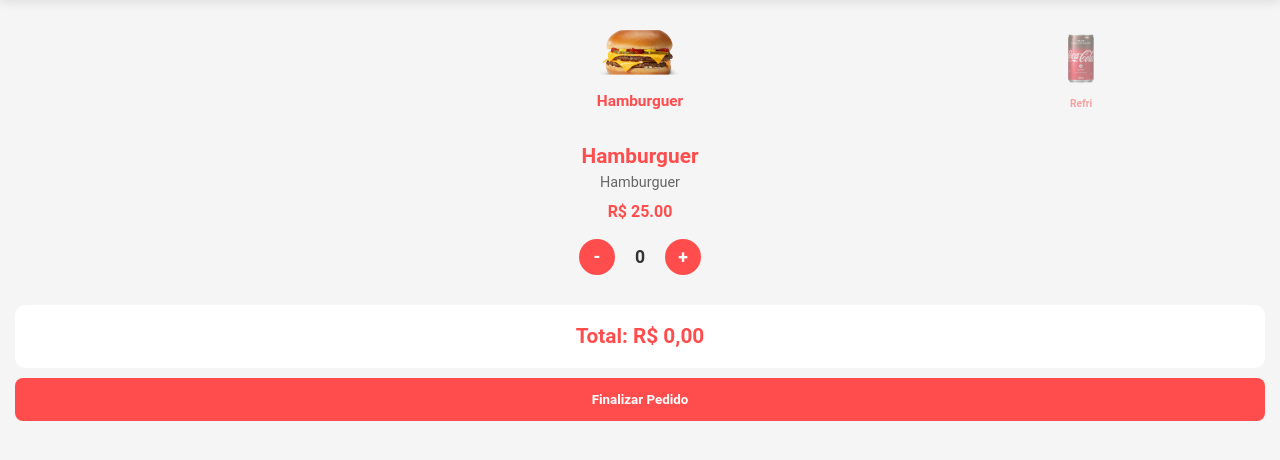
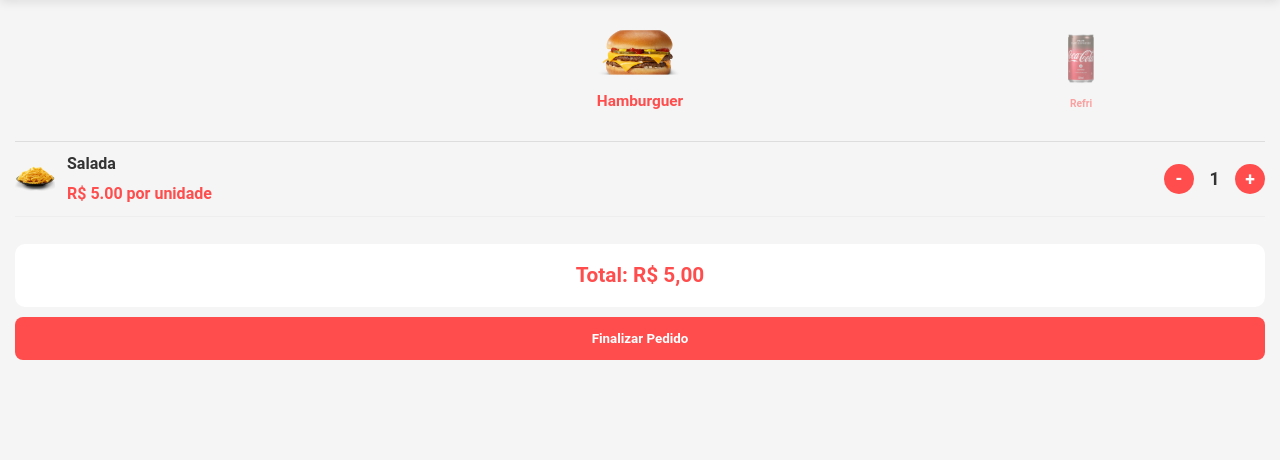
Before and after one commit to joaoCunhaSouza/Joe-s-Burguer, a Django app: page /combo/1/ in a window 1280 px wide. Shown: the part 68-528 px from the top of the page. Run offline with Django 5.2, Linux system fonts and the light colour scheme; a user stored in the database is signed in; data comes from the database, SQL or seed files in the repository; both versions use the stored data as it was after the commit.

Commit message:
update 2.5

```diff
--- a/foodmarket/marketplace/admin.py
+++ b/foodmarket/marketplace/admin.py
@@ -1,6 +1,7 @@
 from django.contrib import admin
-from .models import Product, Combo, CarouselImage
+from .models import Product, Combo, CarouselImage, SubProduct
 
 admin.site.register(Product)
 admin.site.register(Combo)
 admin.site.register(CarouselImage)
+admin.site.register(SubProduct)
--- a/foodmarket/marketplace/models.py
+++ b/foodmarket/marketplace/models.py
@@ -17,12 +17,34 @@ class Product(models.Model):
     def __str__(self):
         return self.name
 
+class SubProduct(models.Model):
+    """
+    Subproduto vinculado a um produto principal.
+    Exemplo: sabor de refrigerante, opção adicional etc.
+    """
+    product = models.ForeignKey(
+        Product,
+        on_delete=models.CASCADE,
+        related_name='subproducts'
+    )
+    name = models.CharField(max_length=100)
+    price = models.DecimalField(
+        max_digits=6,
+        decimal_places=2,
+        help_text="Preço adicional (opcional). Pode ser 0.00."
+    )
+    description = models.TextField(blank=True)
+    image = models.ImageField(upload_to='subproducts/', blank=True, null=True)  # imagem opcional
+
+    def __str__(self):
+        return f"{self.product.name} - {self.name}"
+
+
 class Combo(models.Model):
     name = models.CharField(max_length=100)
     image = models.ImageField(upload_to='combos/')
     price = models.DecimalField(max_digits=6, decimal_places=2)
     products = models.ManyToManyField(Product, related_name='combos')
 
-
     def __str__(self):
         return self.name
--- a/foodmarket/marketplace/templates/combo_detail.html
+++ b/foodmarket/marketplace/templates/combo_detail.html
@@ -57,7 +57,6 @@ header h1 {
   transition: all 0.4s ease-in-out;
 }
 .carousel-item.active {
-
   opacity: 1;
   transform: scale(1.2);
   transition: all 0.4s ease-in-out;
@@ -93,15 +92,50 @@ header h1 {
   display: block;
   margin-top: 6px;
 }
+
+/* Lista de subprodutos */
+.ingredients-list {
+  list-style: none;
+  margin-top: 20px;
+  padding-left: 0;
+  border-top: 1px solid #ddd;
+  padding-top: 10px;
+}
+.ingredient-item {
+  display: flex;
+  justify-content: space-between;
+  align-items: center;
+  margin-bottom: 12px;
+  padding-bottom: 10px;
+  border-bottom: 1px solid #eee;
+}
+.ingredient-info {
+  display: flex;
+  align-items: center;
+}
+.ingredient-icon {
+  width: 40px;
+  height: 40px;
+  object-fit: cover;
+  border-radius: 6px;
+  margin-right: 12px;
+}
+.ingredient-details {
+  display: flex;
+  flex-direction: column;
+}
+.ingredient-name {
+  font-weight: 600;
+  color: #333;
+}
 .quantity-controls {
   display: flex;
   align-items: center;
   justify-content: center;
-  margin: 15px 0;
 }
 .quantity-btn {
-  width: 36px;
-  height: 36px;
+  width: 30px;
+  height: 30px;
   border-radius: 50%;
   background-color: #ff4d4d;
   color: white;
@@ -117,11 +151,11 @@ header h1 {
   background-color: #e63c3c;
 }
 .quantity-value {
-  min-width: 30px;
+  min-width: 25px;
   text-align: center;
   font-weight: 600;
   font-size: 1.1rem;
-  margin: 0 10px;
+  margin: 0 8px;
 }
 .order-summary {
   padding: 15px;
@@ -171,18 +205,34 @@ header h1 {
   <div class="product-content">
     {% for product in products %}
     <div id="product-{{ forloop.counter0 }}-content" {% if not forloop.first %}style="display:none;"{% endif %}>
-      <div class="product-header">
-        <h2>{{ product.name }}</h2>
-        <p>{{ product.description }}</p>
-        <span class="ingredient-price">R$ {{ product.price|floatformat:2 }}</span>
-      </div>
-      <div class="quantity-controls">
-        <button class="quantity-btn decrease">-</button>
-        <span class="quantity-value" id="product-quantity-{{ product.id }}">
-          {% if product.name == "Hambúrguer" or product.name == "Refrigerante" %}1{% else %}0{% endif %}
-        </span>
-        <button class="quantity-btn increase">+</button>
-      </div>
+
+
+
+
+      {% if product.subproducts.exists %}
+      <ul class="ingredients-list">
+        {% for subproduct in product.subproducts.all %}
+        <li class="ingredient-item">
+          <div class="ingredient-info">
+            {% if subproduct.image %}
+              <img src="{{ subproduct.image.url }}" class="ingredient-icon" alt="{{ subproduct.name }}">
+            {% else %}
+              <img src="{% static 'img/default-subproduct.png' %}" class="ingredient-icon" alt="{{ subproduct.name }}">
+            {% endif %}
+            <div class="ingredient-details">
+              <span class="ingredient-name">{{ subproduct.name }}</span>
+              <span class="ingredient-price">R$ {{ subproduct.price|floatformat:2 }} por unidade</span>
+            </div>
+          </div>
+          <div class="quantity-controls">
+            <button class="quantity-btn decrease">-</button>
+            <span class="quantity-value" id="subproduct-quantity-{{ subproduct.id }}">1</span>
+            <button class="quantity-btn increase">+</button>
+          </div>
+        </li>
+        {% endfor %}
+      </ul>
+      {% endif %}
     </div>
     {% endfor %}
   </div>
@@ -208,6 +258,18 @@ document.addEventListener('DOMContentLoaded', function() {
       },
     {% endfor %}
   ];
+
+  const subproducts = {
+    {% for product in products %}
+      {% for sub in product.subproducts.all %}
+        "{{ sub.id }}": {
+          id: "{{ sub.id }}",
+          name: "{{ sub.name|escapejs }}",
+          price: {{ sub.price|floatformat:2 }}
+        },
+      {% endfor %}
+    {% endfor %}
+  };
 
   const slots = {
     left: document.getElementById('slot-left'),
@@ -248,10 +310,10 @@ document.addEventListener('DOMContentLoaded', function() {
     if(contents[key]) contents[key].style.display = 'block';
   }
 
-  // Initial render
+  // Inicial renderização
   renderCarousel();
 
-  // Handle click
+  // Evento click no carrossel para trocar produto ativo
   document.querySelectorAll('.carousel-slot').forEach(slot => {
     slot.addEventListener('click', function(e) {
       const item = e.target.closest('.carousel-item');
@@ -262,21 +324,28 @@ document.addEventListener('DOMContentLoaded', function() {
     });
   });
 
-  // Quantity update
+  // Monta objeto de preços para produtos e subprodutos
   const prices = {};
   products.forEach(p => {
     prices['product-quantity-' + p.id] = p.price;
   });
+  Object.values(subproducts).forEach(sp => {
+    prices['subproduct-quantity-' + sp.id] = sp.price;
+  });
 
+  // Atualiza total do pedido
   function updateOrderTotal() {
     let total = 0;
     for (const id in prices) {
-      const qty = parseInt(document.getElementById(id).textContent);
+      const qtySpan = document.getElementById(id);
+      if (!qtySpan) continue;
+      const qty = parseInt(qtySpan.textContent);
       total += qty * prices[id];
     }
     document.getElementById('order-total').textContent = `Total: R$ ${total.toFixed(2).replace('.', ',')}`;
   }
 
+  // Eventos dos botões de quantidade para produtos e subprodutos
   document.querySelectorAll('.quantity-btn').forEach(btn => {
     btn.addEventListener('click', function() {
       const span = this.parentElement.querySelector('.quantity-value');
```
Also changed, not shown: foodmarket/db.sqlite3, foodmarket/marketplace/migrations/0003_subproduct.py (added), foodmarket/marketplace/migrations/0004_subproduct_image.py (added), foodmarket/media/subproducts/01fries.png (added).
